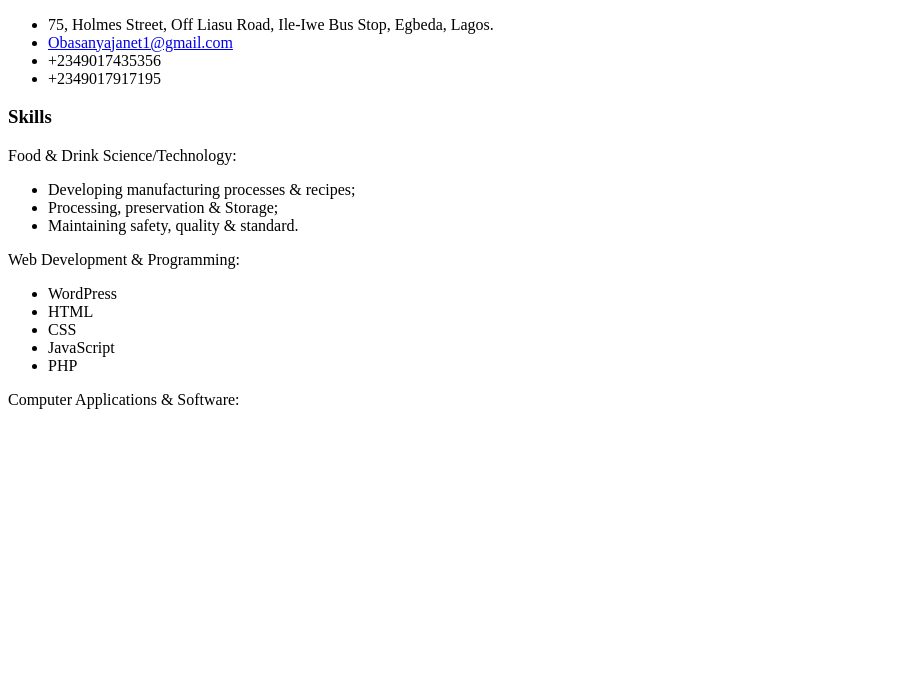
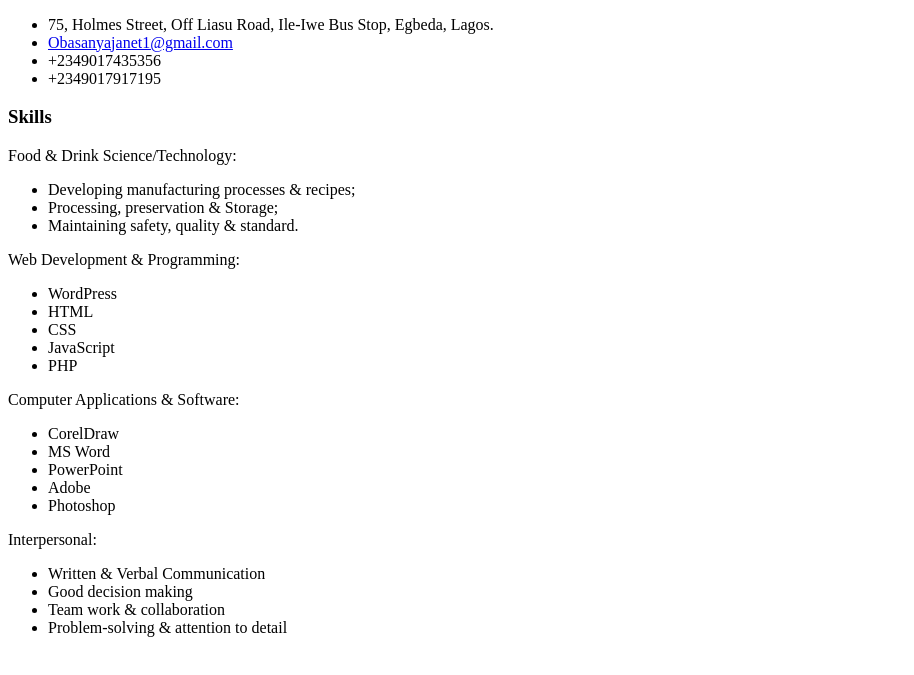
Before and after one commit to ThatITBabe/anu-cv, a plain HTML site: page INDEX.HTML in a window 1280 px wide. Shown: the part 105-780 px from the top of the page, without its empty margins (0-914 px from the left). Drawn offline with Linux system fonts and the light colour scheme.

Commit message:
skill updated

```diff
--- a/INDEX.HTML
+++ b/INDEX.HTML
@@ -34,5 +34,19 @@
         <li>PHP</li>
     </ul>
     <p>Computer Applications & Software:</p>
+    <ul>
+        <li>CorelDraw</li>
+        <li>MS Word</li>
+        <li>PowerPoint</li>
+        <li>Adobe</li>
+        <li>Photoshop</li>
+    </ul>
+    <p>Interpersonal:</p>
+    <ul>
+        <li>Written & Verbal Communication</li>
+        <li>Good decision making</li>
+        <li>Team work & collaboration</li>
+        <li>Problem-solving & attention to detail</li>
+    </ul>
 </body>
 </html>
```
